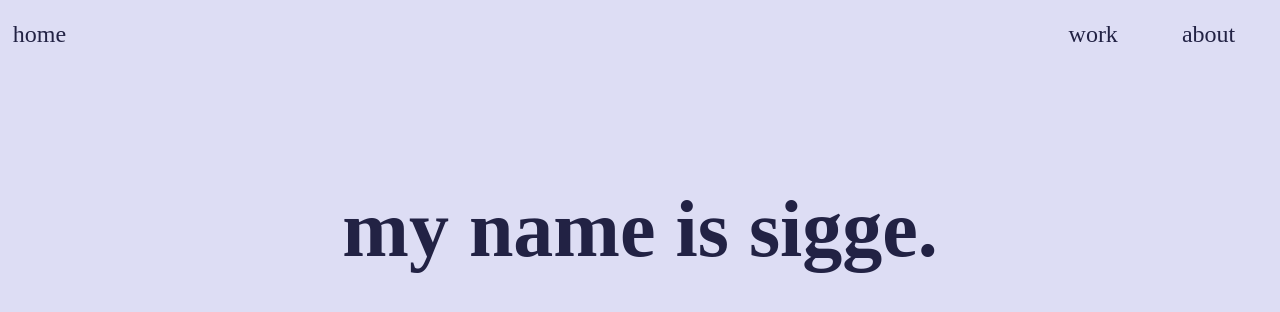
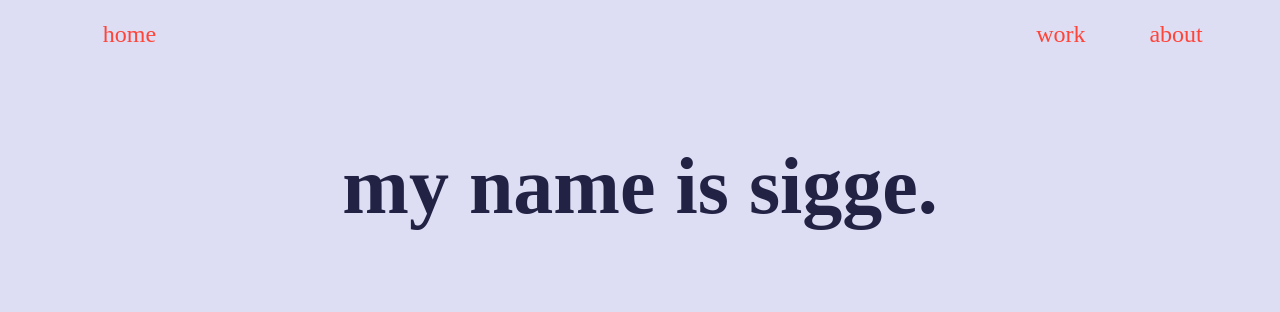
Before and after one commit to strazan/portfolio, a Next.js app: page / in a window 1280 px wide. Shown: the top 312 px of the page. Built offline with nearby package versions, Linux system fonts and the light colour scheme.

Commit message:
feat: navbar hover effect

```diff
--- a/components/style/Navbar.module.scss
+++ b/components/style/Navbar.module.scss
@@ -1,20 +1,46 @@
 .root {
+  position: fixed;
+  margin: auto;
+  width: 100vw;
   nav {
+    max-width: 1100px;
+
+    margin: auto;
     ul {
       display: flex;
       li {
         padding: 0.5rem 2rem;
         font-size: 1.5rem;
-        color: #224;
-        a:hover {
-          text-decoration: line-through;
+        color: #ff4438;
+        font-weight: 300;
+        a {
+          display: inline-block;
+          position: relative;
+        }
+        a::before {
+          content: '';
+          position: absolute;
+          width: 100%;
+          transform: scaleX(0);
+          height: 1px;
+          bottom: 40%;
+          left: 0;
+          background-color: #000;
+          transform-origin: bottom right;
+          transition: transform 0.25s ease-out;
+        }
+        a:hover::before {
+          transform: scaleX(1);
+          transform-origin: bottom left;
         }
         &:first-child {
           padding-left: 0;
         }
         &:nth-child(2) {
-          padding-left: 0;
           margin-left: auto;
+        }
+        &:nth-child(3) {
+          padding-right: 0;
         }
       }
       .projects {
```
